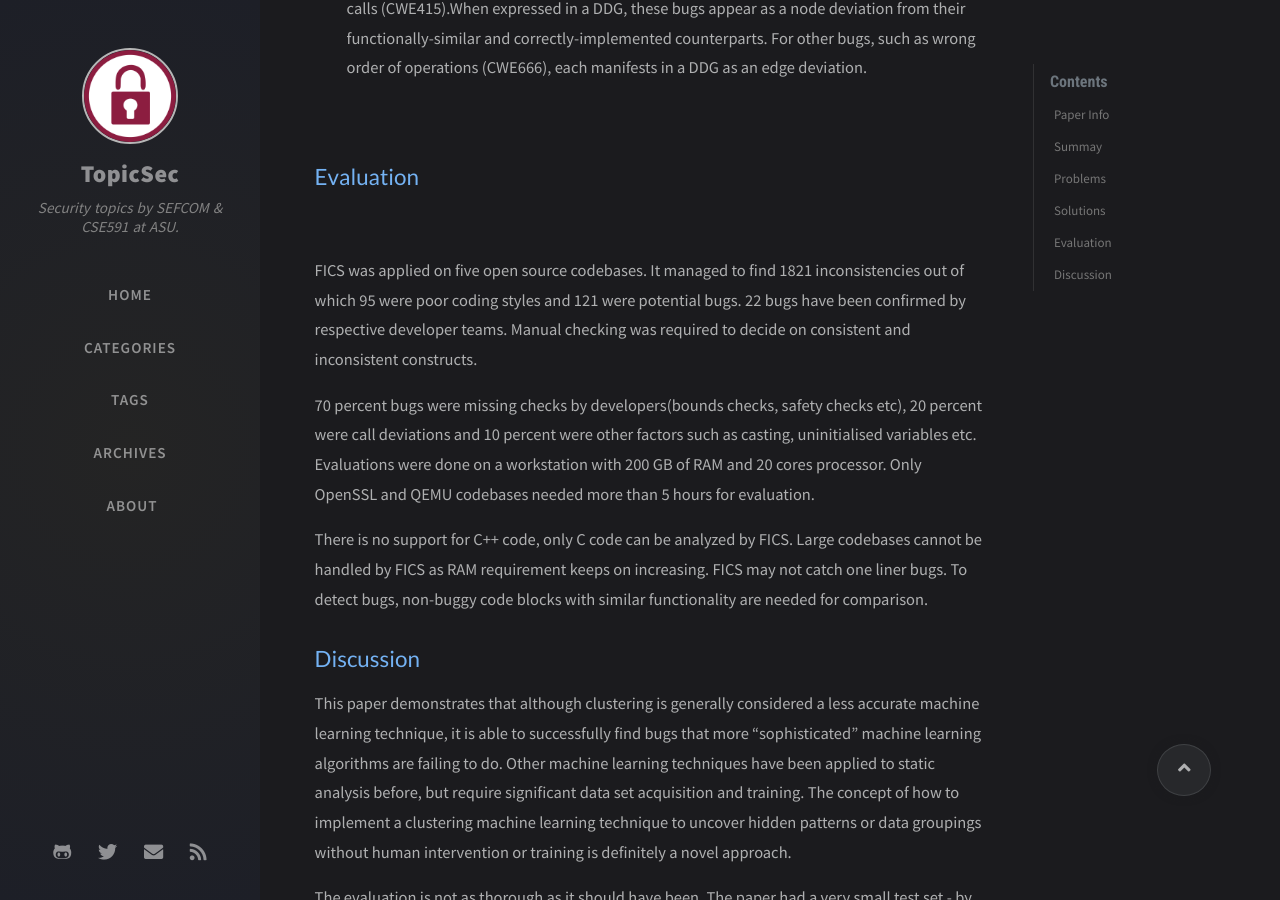
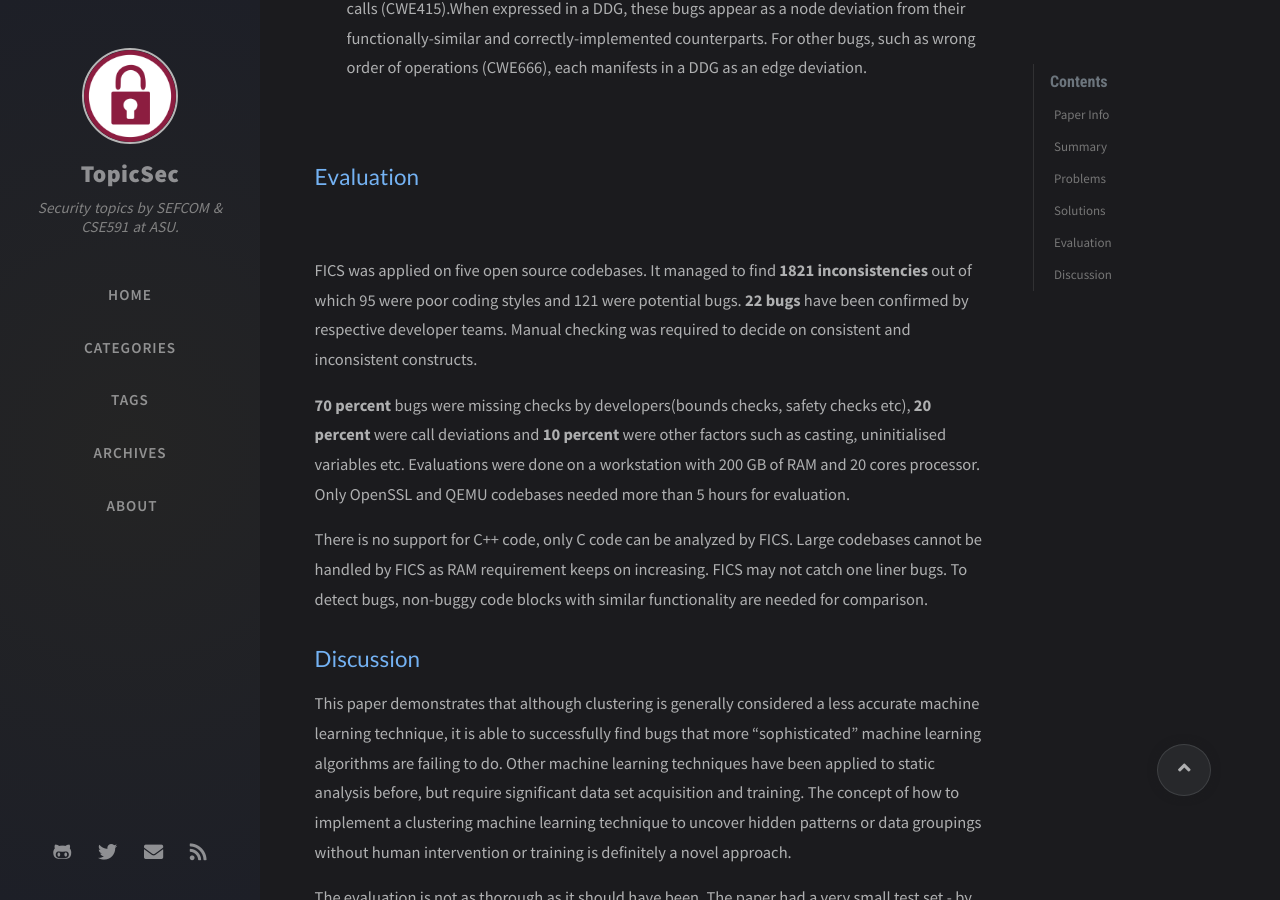
Before and after one commit to TopicSec/topicsec.github.io, a Jekyll site: the page built from _posts/2021-11-17-detecting-functionally-similar.md, in a window 1280 px wide and 900 px high, scrolled down 2566 px. Built offline with Jekyll 4.4.1, drawn with Linux system fonts in a browser that asks for light colours; nearby versions of some CDN libraries; comment, search, counter and statistics services are not loaded.

Commit message:
Update 2021-11-17-detecting-functionally-similar.md
Add highlighting to numbers in evaluation section

```diff
--- a/_posts/2021-11-17-detecting-functionally-similar.md
+++ b/_posts/2021-11-17-detecting-functionally-similar.md
@@ -13,7 +13,7 @@ pin: true
 - **Link to Paper**: [here](https://www.usenix.org/conference/usenixsecurity21/presentation/ahmadi)
 - **Food**: No food
 
-## Summay
+## Summary
 * What is the problem?
 Probabilistically finding bugs is hard and often relies on large datasets to train on.
 * How did they solve it?
@@ -58,9 +58,9 @@ How to detect inconsistency bugs in large code bases in a vulnerability-type-agn
 
 ![image1](https://user-images.githubusercontent.com/1651784/144291781-59b39e9c-8ed5-4a6d-852c-bc668c717345.jpg)
 
-FICS was applied on five open source codebases. It managed to find 1821 inconsistencies out of which 95 were poor coding styles and 121 were potential bugs. 22 bugs have been confirmed by respective developer teams. Manual checking was required to decide on consistent and inconsistent constructs.
+FICS was applied on five open source codebases. It managed to find **1821 inconsistencies** out of which 95 were poor coding styles and 121 were potential bugs. **22 bugs** have been confirmed by respective developer teams. Manual checking was required to decide on consistent and inconsistent constructs.
 
-70 percent bugs were missing checks by developers(bounds checks, safety checks etc), 20 percent were call deviations and 10 percent were other factors such as casting, uninitialised variables etc. Evaluations were done on a workstation with 200 GB of RAM and 20 cores processor. Only OpenSSL and QEMU codebases needed more than 5 hours for evaluation.
+**70 percent** bugs were missing checks by developers(bounds checks, safety checks etc), **20 percent** were call deviations and **10 percent** were other factors such as casting, uninitialised variables etc. Evaluations were done on a workstation with 200 GB of RAM and 20 cores processor. Only OpenSSL and QEMU codebases needed more than 5 hours for evaluation.
 
 There is no support for C++ code, only C code can be analyzed by FICS. Large codebases cannot be handled by FICS as RAM requirement keeps on increasing. FICS may not catch one liner bugs. To detect bugs, non-buggy code blocks with similar functionality are needed for comparison.
 
```
